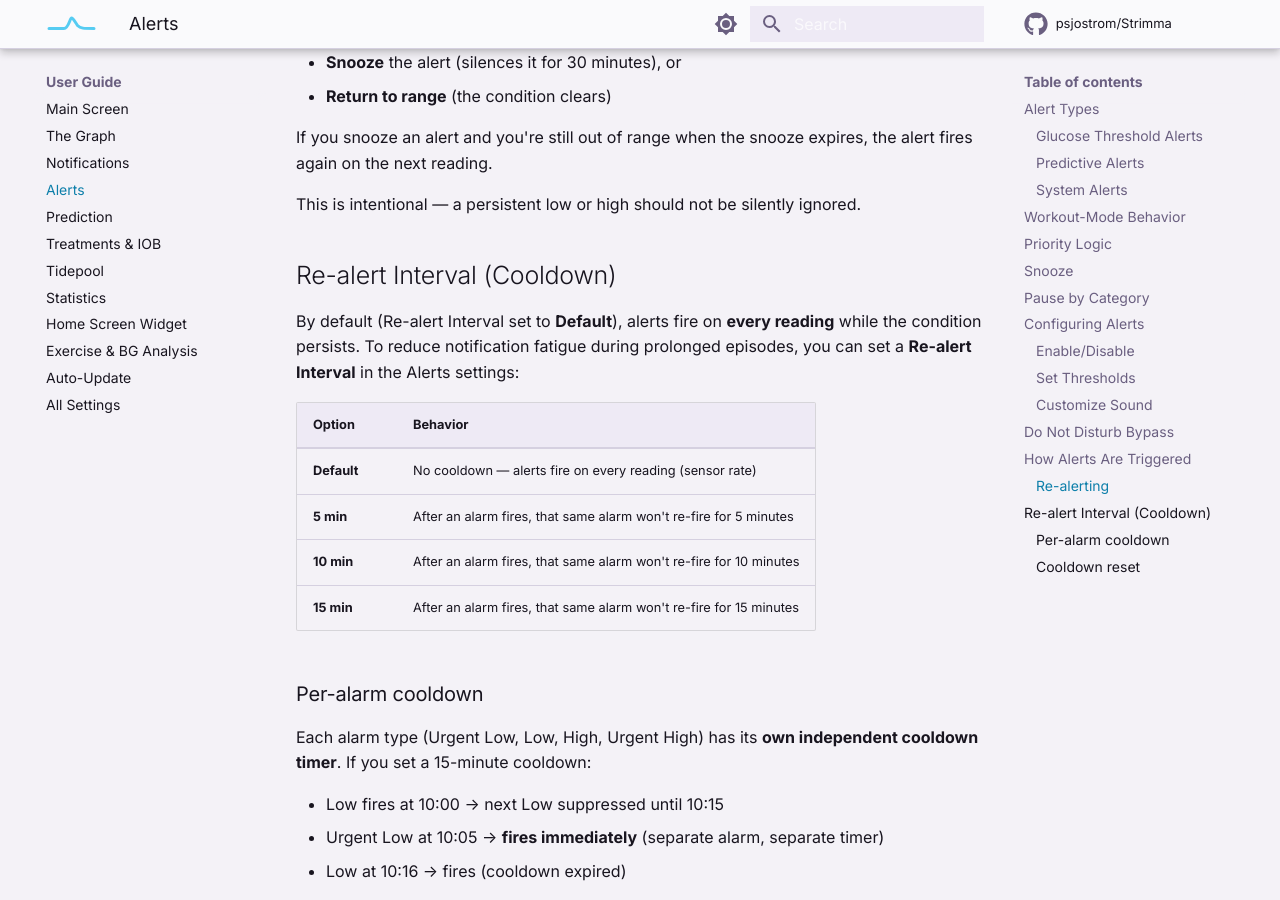
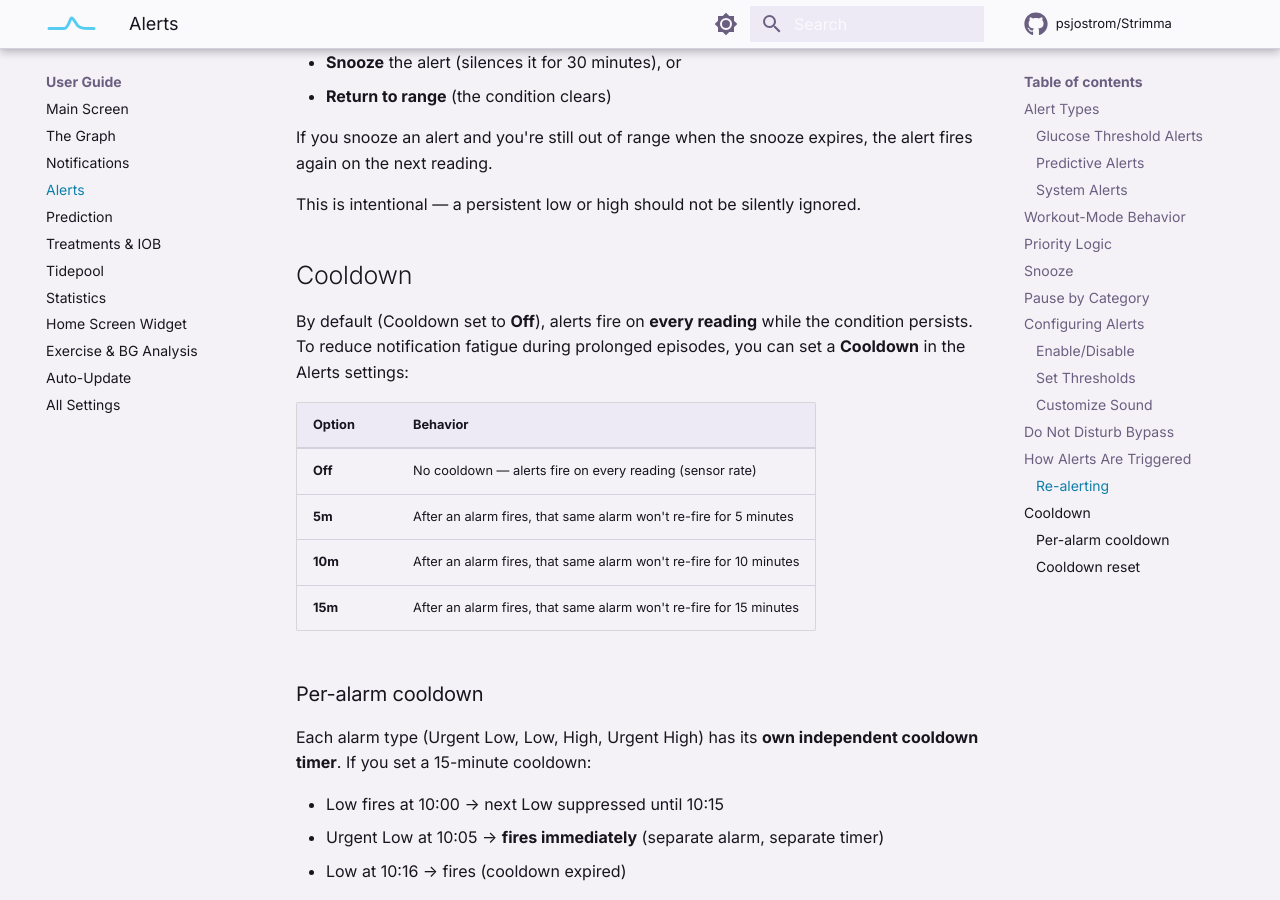
Before and after one commit to psjostrom/strimma, an MkDocs documentation site: the page built from docs/guide/alerts.md, in a window 1280 px wide and 900 px high, scrolled down 4750 px. Built offline with MkDocs 1.6.1 and Material for MkDocs 9.7.7, drawn with Linux system fonts in a browser that asks for light colours; comment, search, counter and statistics services are not loaded.

Commit message:
fix(ui): shorten cooldown picker labels so the segmented control fits (#270)
Long labels and the selected checkmark caused wrapping and broken borders on phone widths. Rename the setting to Cooldown with Off/5m/10m/15m.

Co-authored-by: Cursor <cursoragent@cursor.com>

```diff
--- a/docs/guide/alerts.md
+++ b/docs/guide/alerts.md
@@ -141,16 +141,16 @@ If you snooze an alert and you're still out of range when the snooze expires, th
 
 This is intentional — a persistent low or high should not be silently ignored.
 
-## Re-alert Interval (Cooldown)
+## Cooldown
 
-By default (Re-alert Interval set to **Default**), alerts fire on **every reading** while the condition persists. To reduce notification fatigue during prolonged episodes, you can set a **Re-alert Interval** in the Alerts settings:
+By default (Cooldown set to **Off**), alerts fire on **every reading** while the condition persists. To reduce notification fatigue during prolonged episodes, you can set a **Cooldown** in the Alerts settings:
 
 | Option | Behavior |
 |--------|----------|
-| **Default** | No cooldown — alerts fire on every reading (sensor rate) |
-| **5 min** | After an alarm fires, that same alarm won't re-fire for 5 minutes |
-| **10 min** | After an alarm fires, that same alarm won't re-fire for 10 minutes |
-| **15 min** | After an alarm fires, that same alarm won't re-fire for 15 minutes |
+| **Off** | No cooldown — alerts fire on every reading (sensor rate) |
+| **5m** | After an alarm fires, that same alarm won't re-fire for 5 minutes |
+| **10m** | After an alarm fires, that same alarm won't re-fire for 10 minutes |
+| **15m** | After an alarm fires, that same alarm won't re-fire for 15 minutes |
 
 ### Per-alarm cooldown
 
```
Also changed, not shown: 8 other files.
